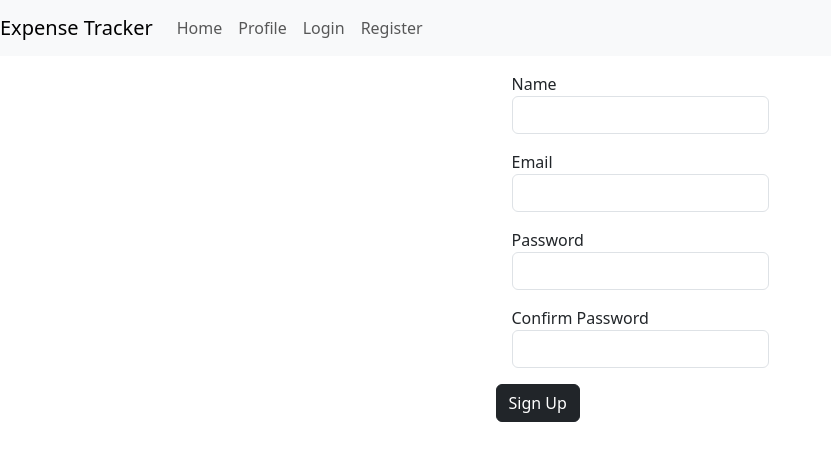
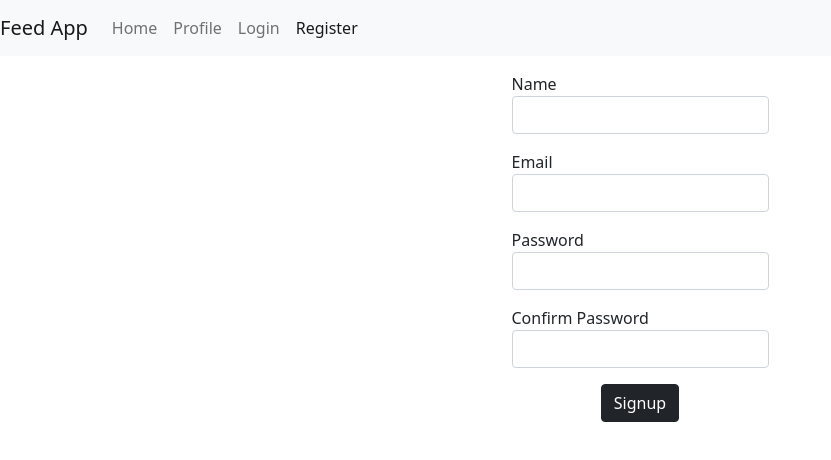
Before and after one commit to darreniyer0601/feed-app, a React (Create React App) app in the folder client/: page /signup in a window 1280 px wide. Shown: the top 460 px of the page, without its empty margins (0-831 px from the left). Built offline with nearby package versions, Linux system fonts and the light colour scheme.

Commit message:
improved styling on navbar and forms

```diff
--- a/client/package.json
+++ b/client/package.json
@@ -7,8 +7,9 @@
     "@testing-library/react": "^11.1.0",
     "@testing-library/user-event": "^12.1.10",
     "axios": "^0.21.1",
+    "bootstrap": "^5.0.2",
     "react": "^17.0.2",
-    "react-bootstrap": "^1.6.1",
+    "react-bootstrap": "^2.0.0-beta.4",
     "react-dom": "^17.0.2",
     "react-router": "^5.2.0",
     "react-router-dom": "^5.2.0",
--- a/client/src/components/Navbar.js
+++ b/client/src/components/Navbar.js
@@ -18,7 +18,7 @@ const Navbar = () => {
 				</NavLink>
 			</li>
 			<li className="nav-item">
-				<NavLink className="nav-link" exact to="/register">
+				<NavLink className="nav-link" exact to="/signup">
 					Register
 				</NavLink>
 			</li>
@@ -27,9 +27,9 @@ const Navbar = () => {
 
 	return (
 		<header>
-			<nav className="navbar navbar-expand-lg navbar-light bg-light">
+			<nav className="navbar navbar-expand w-100 navbar-light bg-light">
 				<a className="navbar-brand" href="/">
-					Expense Tracker
+					Feed App
 				</a>
 				<ul className="navbar-nav">
 					<li className="nav-item">
@@ -43,10 +43,12 @@ const Navbar = () => {
 						</NavLink>
 					</li>
 				</ul>
-				<ul className="navbar-nav float-right">
+                <div className="float-right">
+				<ul className="navbar-nav">
                     {authLinks}
                     {/* {authContext.authenticated ? logoutLink : authLinks} */}
                 </ul>
+                </div>
 			</nav>
 		</header>
 	);
--- a/client/src/components/forms/LoginForm.js
+++ b/client/src/components/forms/LoginForm.js
@@ -1,26 +1,25 @@
 import React, { useState } from "react";
 
 const LoginForm = (props) => {
-
 	const [formData, setFormData] = useState({
-        email: '',
-        password: ''
+		email: "",
+		password: "",
 	});
 
 	const handleChange = (e) => {
 		setFormData({
 			...formData,
-            [e.target.name]: e.target.value
+			[e.target.name]: e.target.value,
 		});
 	};
 
 	const handleSubmit = (e) => {
 		e.preventDefault();
 		props.login(formData);
-    }
+	};
 
 	return (
-		<form onSubmit={handleSubmit}>
+		<form onSubmit={handleSubmit} className="">
 			<div className="form-group m-3">
 				<label>Email</label>
 				<input
@@ -41,9 +40,11 @@ const LoginForm = (props) => {
 					onChange={handleChange}
 				/>
 			</div>
+			<div className="text-center">
 				<button type="submit" className="btn btn-dark">
 					Login
 				</button>
+			</div>
 		</form>
 	);
 };
--- a/client/src/components/forms/SignupForm.js
+++ b/client/src/components/forms/SignupForm.js
@@ -64,9 +64,11 @@ const SignupForm = (props) => {
                     onChange={handleChange}
 				/>
 			</div>
-			<button type="submit" className="btn btn-dark">
-				Sign Up
-			</button>
+			<div className="text-center">
+				<button type="submit" className="btn btn-dark">
+					Signup
+				</button>
+			</div>
 		</form>
 	);
 };
```
Also changed, not shown: 2 other files (tests, documents, lock files or other folders). Lines whose indentation alone changed are shown as unchanged.
